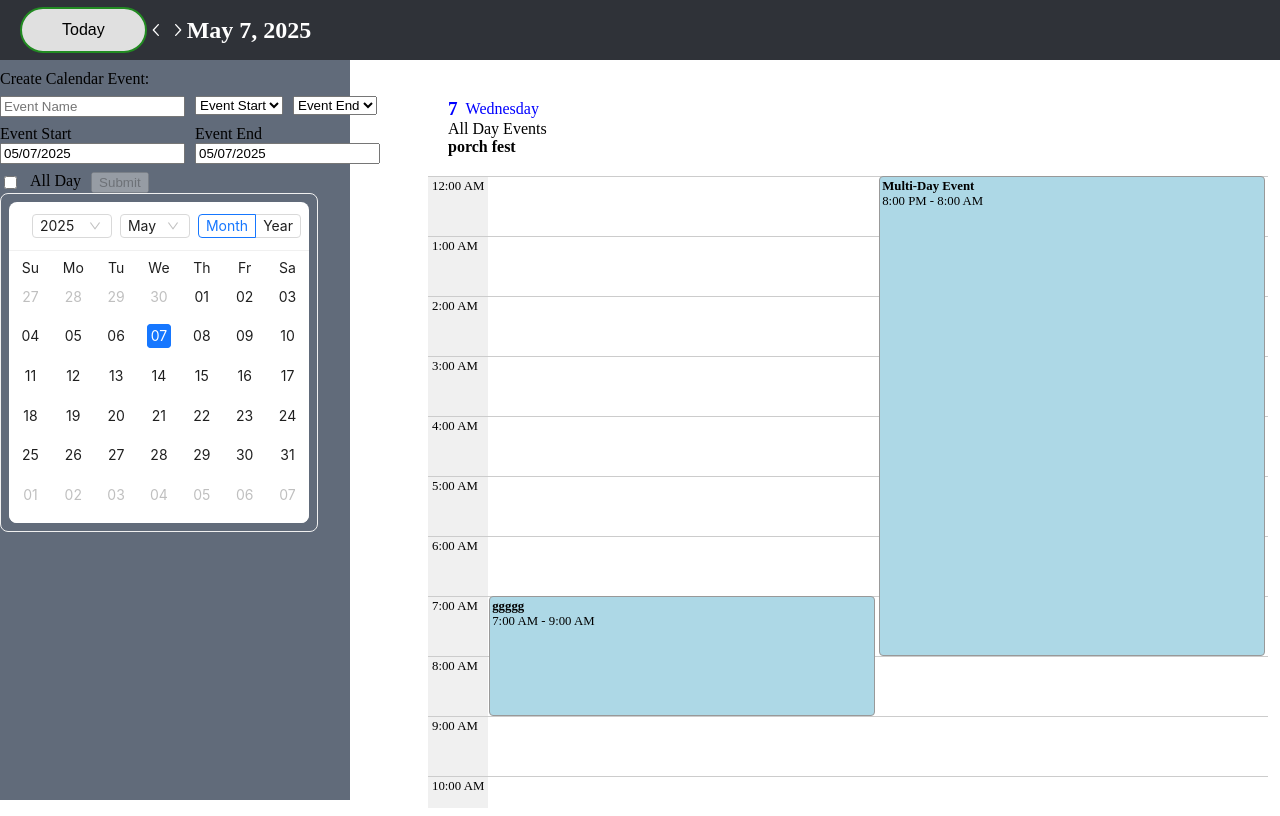
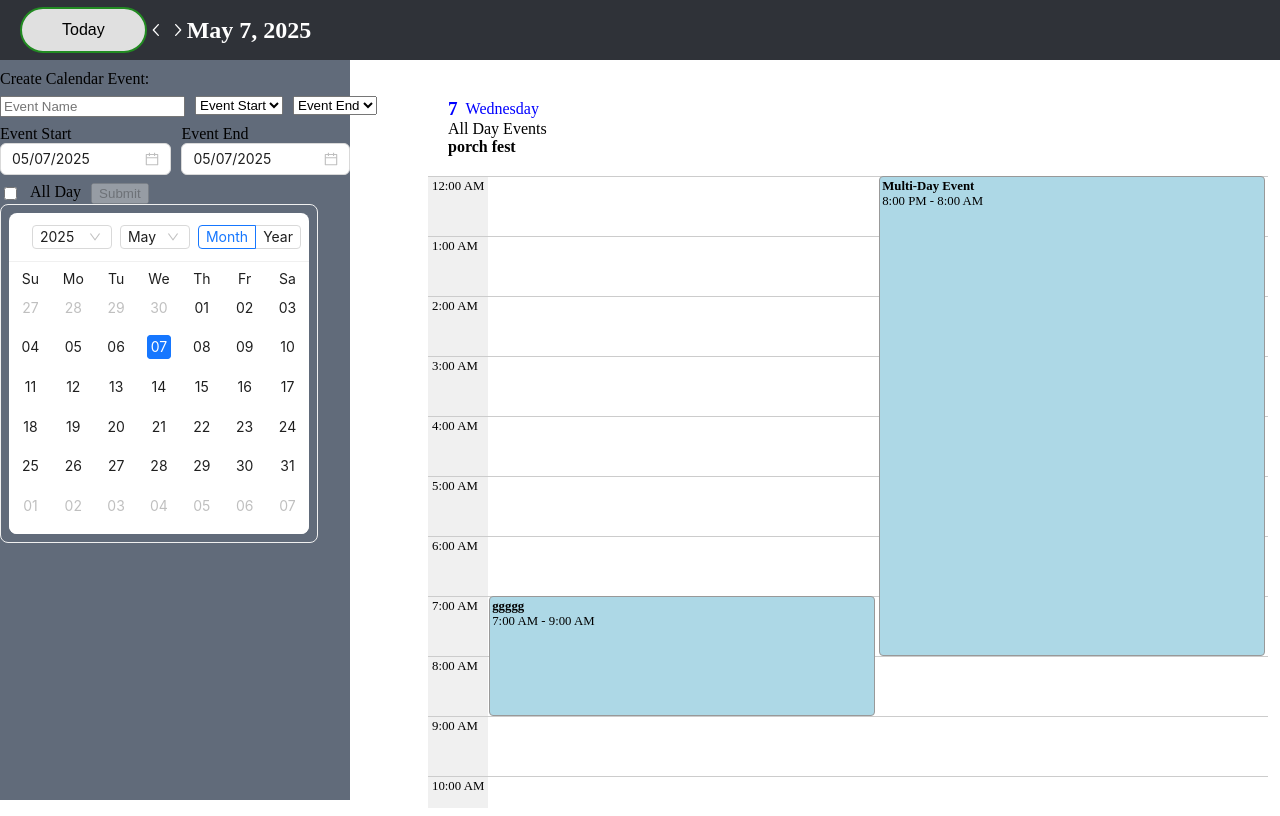
Before and after one commit to ctaylr13/lilCal, a React (Vite) app in the folder my-vite-react-app/: page / in a window 1280 px wide. Built offline with nearby package versions, Linux system fonts and the light colour scheme; data requests are answered from the project's data file.

Commit message:
switched date picker

```diff
--- /dev/null
+++ b/my-vite-react-app/src/components/AntdDateInput.tsx
@@ -0,0 +1,33 @@
+import React from "react";
+import { DatePicker } from "antd";
+import dayjs, { Dayjs } from "dayjs";
+
+interface AntdDateInputProps {
+    dateObj: Dayjs | null; // Instead of string
+    setDateObj: (date: Dayjs | null) => void;
+    inputTitle: string;
+}
+
+const AntdDateInput: React.FC<AntdDateInputProps> = ({
+    dateObj,
+    setDateObj,
+    inputTitle,
+}) => {
+    const handleChange = (date: Dayjs | null) => {
+        setDateObj(date);
+    };
+
+    return (
+        <div>
+            <label>{inputTitle}</label>
+            <DatePicker
+                placeholder="MM/DD/YYYY"
+                value={dateObj}
+                onChange={handleChange}
+                format="MM/DD/YYYY"
+            />
+        </div>
+    );
+};
+
+export default AntdDateInput;
--- a/my-vite-react-app/src/components/DateInput.tsx
+++ /dev/null
@@ -1,64 +0,0 @@
-import React, { ChangeEvent } from "react";
-import dayjs, { Dayjs } from "dayjs";
-
-interface DateInputProps {
-    dateStr: string;
-    setDateStr: (value: string) => void;
-    setDateObj: (date: Dayjs | null) => void;
-    inputTitle: string;
-}
-
-const DateInput: React.FC<DateInputProps> = ({
-    dateStr,
-    setDateStr,
-    inputTitle,
-    setDateObj,
-}) => {
-    const handleChange = (e: ChangeEvent<HTMLInputElement>) => {
-        let value = e.target.value;
-        const digits = value.replace(/\D/g, "");
-        const limitedDigits = digits.slice(0, 8);
-        let formatted = "";
-        if (limitedDigits.length > 0) {
-            formatted += limitedDigits.substring(0, 2);
-        }
-        if (limitedDigits.length > 2) {
-            formatted += "/" + limitedDigits.substring(2, 4);
-        }
-        if (limitedDigits.length > 4) {
-            formatted += "/" + limitedDigits.substring(4, 8);
-        }
-
-        setDateStr(formatted);
-        // Parse date if complete
-        if (limitedDigits.length === 8) {
-            const month = limitedDigits.substring(0, 2);
-            const day = limitedDigits.substring(2, 4);
-            const year = limitedDigits.substring(4, 8);
-
-            const parsedDate = dayjs(`${month}/${day}/${year}`);
-            if (parsedDate.isValid()) {
-                setDateObj(parsedDate);
-            } else {
-                setDateObj(null);
-            }
-        } else {
-            setDateObj(null);
-        }
-    };
-
-    return (
-        <div>
-            <label>{inputTitle}</label>
-            <input
-                type="text"
-                placeholder="MM/DD/YYYY"
-                value={dateStr}
-                onChange={handleChange}
-                maxLength={10}
-            />
-        </div>
-    );
-};
-
-export default DateInput;
--- a/my-vite-react-app/src/components/InputHeader.tsx
+++ b/my-vite-react-app/src/components/InputHeader.tsx
@@ -6,8 +6,7 @@ import { convertTo24Hour, formatTime } from "../helpers/timeHelpers";
 import { InputRowStyled } from "../helpers/componentStyles";
 import InputActions from "./InputActions";
 import type { Dayjs } from "dayjs";
-import DateInput from "./DateInput";
-
+import AntdDateInput from "./AntdDateInput";
 import styled from "styled-components";
 const Box = styled.div`
     display: flex;
@@ -105,16 +104,14 @@ const InputHeader: React.FC<InputHeaderProps> = (props) => {
                 />
             </InputRowStyled>
             <InputRowStyled>
-                <DateInput
+                <AntdDateInput
                     inputTitle="Event Start"
-                    dateStr={startDateStr}
-                    setDateStr={setStartDateStr}
+                    dateObj={startDateObj}
                     setDateObj={setStartDateObj}
                 />
-                <DateInput
+                <AntdDateInput
                     inputTitle="Event End"
-                    dateStr={endDateStr}
-                    setDateStr={setEndDateStr}
+                    dateObj={endDateObj}
                     setDateObj={setEndDateObj}
                 />
             </InputRowStyled>
--- /dev/null
+++ b/package.json
@@ -0,0 +1,5 @@
+{
+  "dependencies": {
+    "react-aria-components": "^1.8.0"
+  }
+}
```
Also changed, not shown: 1 other file (tests, documents, lock files or other folders).
